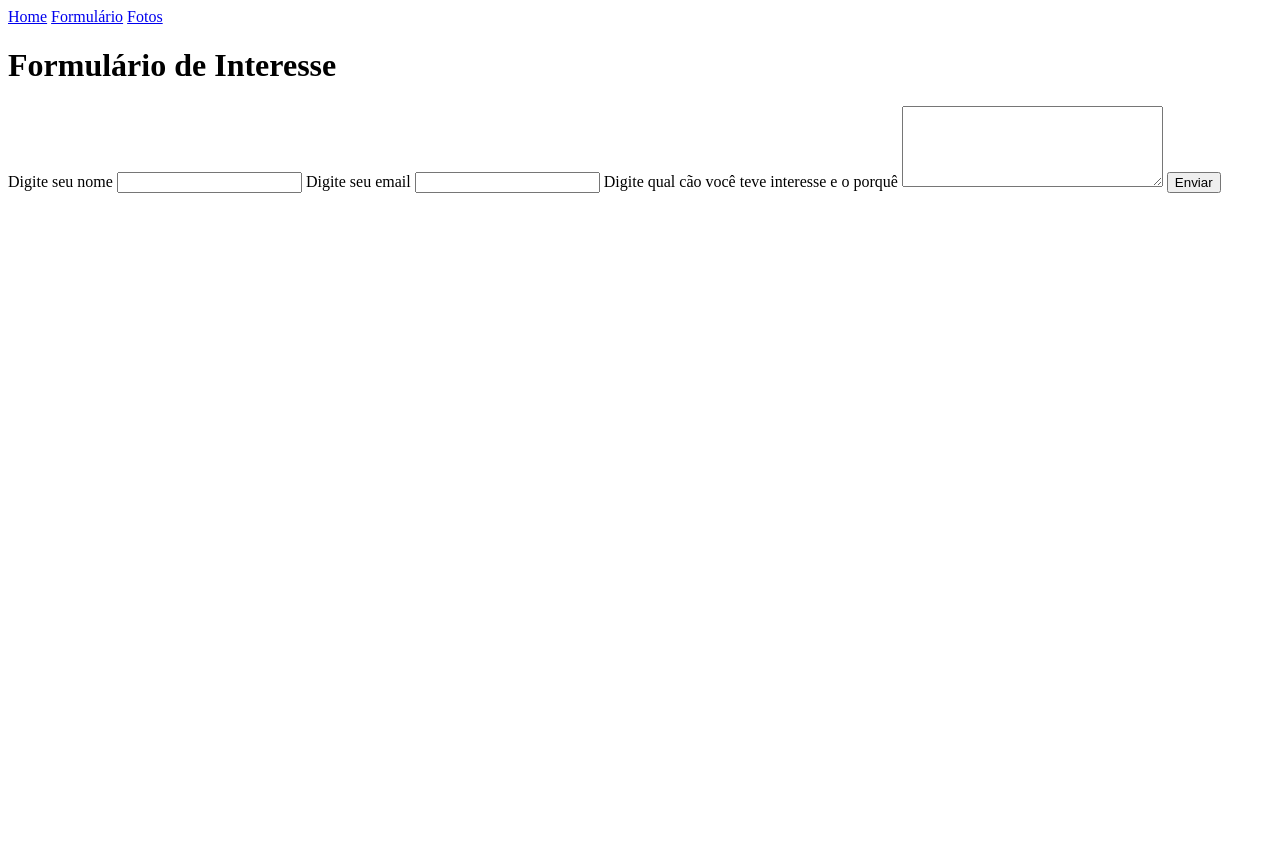
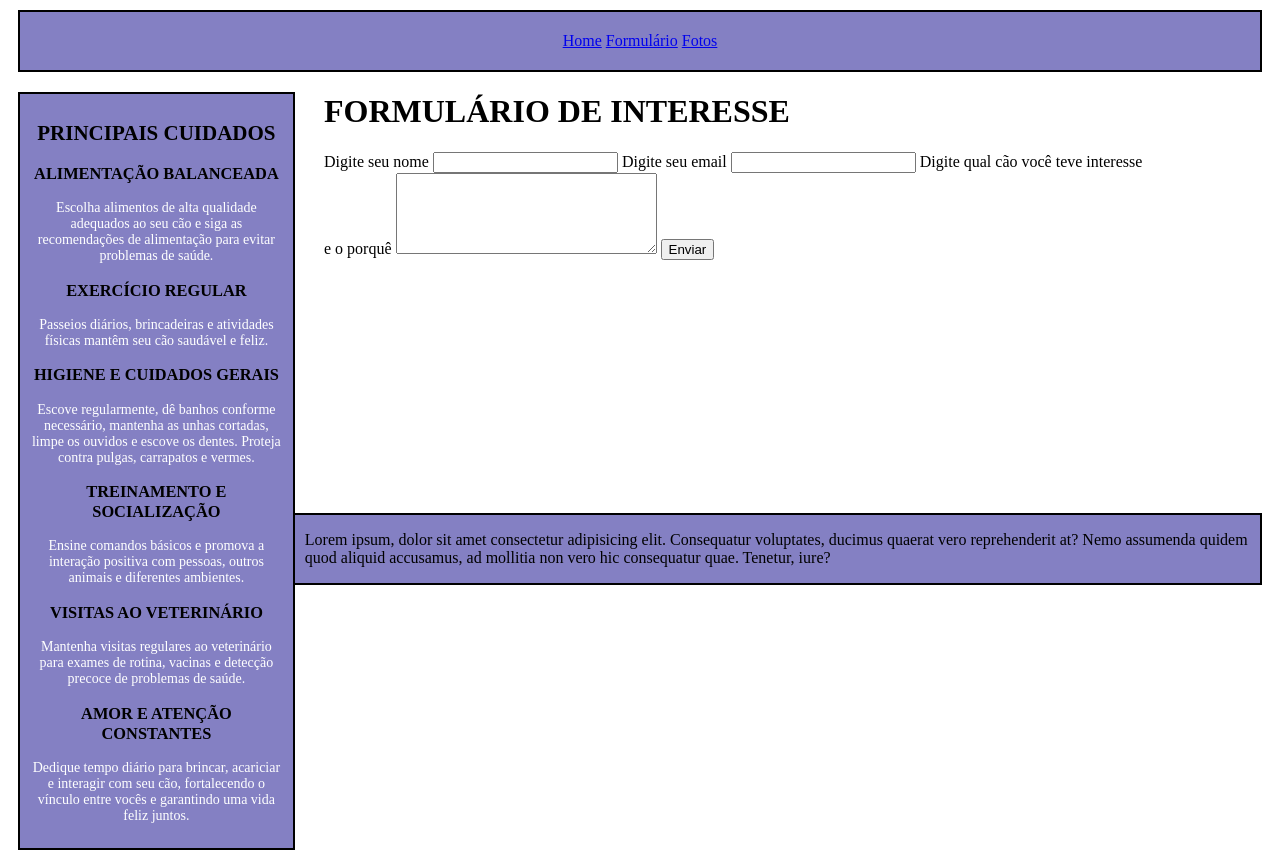
Before and after one commit to httpsgabi/PUC, a plain HTML site: page Desenvolvimento de Interfaces WEB/Semana3/formulario.html in a window 1280 px wide. Before the commit the page ends 800 px from the top, so only its background shows below. Drawn offline with Linux system fonts and the light colour scheme.

Commit message:
alterações nos exercícios de atp e diw

```diff
--- a/Desenvolvimento de Interfaces WEB/Semana3/formulario.html
+++ b/Desenvolvimento de Interfaces WEB/Semana3/formulario.html
@@ -15,6 +15,24 @@
 
     <aside>
 
+        <h2>Principais cuidados</h2>
+        <h3>Alimentação Balanceada</h3>
+        <p>Escolha alimentos de alta qualidade adequados ao seu cão e siga as recomendações de alimentação para evitar problemas de saúde.</p>
+
+        <h3>Exercício Regular</h3>
+        <p>Passeios diários, brincadeiras e atividades físicas mantêm seu cão saudável e feliz.</p>
+
+        <h3>Higiene e Cuidados Gerais</h3>
+        <p>Escove regularmente, dê banhos conforme necessário, mantenha as unhas cortadas, limpe os ouvidos e escove os dentes. Proteja contra pulgas, carrapatos e vermes.</p>
+
+        <h3>Treinamento e Socialização</h3>
+        <p>Ensine comandos básicos e promova a interação positiva com pessoas, outros animais e diferentes ambientes.</p>
+
+        <h3>Visitas ao Veterinário</h3>
+        <p>Mantenha visitas regulares ao veterinário para exames de rotina, vacinas e detecção precoce de problemas de saúde.</p>
+
+        <h3>Amor e Atenção Constantes</h3>
+        <p>Dedique tempo diário para brincar, acariciar e interagir com seu cão, fortalecendo o vínculo entre vocês e garantindo uma vida feliz juntos.</p>
     </aside>
 
     <main>
@@ -35,6 +53,8 @@
         </form>
     </main>
 
-    <footer></footer>
+    <footer>
+        <p>Lorem ipsum, dolor sit amet consectetur adipisicing elit. Consequatur voluptates, ducimus quaerat vero reprehenderit at? Nemo assumenda quidem quod aliquid accusamus, ad mollitia non vero hic consequatur quae. Tenetur, iure?</p>
+    </footer>
 </body>
 </html>
--- a/Desenvolvimento de Interfaces WEB/Semana3/index.css
+++ b/Desenvolvimento de Interfaces WEB/Semana3/index.css
@@ -0,0 +1,40 @@
+header{
+    border: 2px solid #000000;
+    padding: 20px;
+    text-align: center;
+    margin: 10px;
+    background-color: #8480c3;
+
+}
+aside{
+    width: 20%;
+    border: 2px solid #000000;
+    text-align: center;
+    padding: 10px;
+    float: left;
+    margin: 10px;
+    font-size: 14px;
+    background-color: #8480c3;
+    color: white;
+}
+main{
+
+    margin-left: 25%;
+    margin-right: 10%
+}
+
+footer{
+    border: 2px solid #000000;
+    margin: 20% 10px 10px 10px;
+    background-color: #8480c3;
+}
+
+h1, h2, h3{
+    text-transform: uppercase;
+    color: black;
+    font-family
+}
+
+a.menu{
+    padding: 2px, 10px, 2px, 10px;
+}
```
Also changed, not shown: Desenvolvimento de Interfaces WEB/Semana3/fotos.html (+19 -1 lines), Desenvolvimento de Interfaces WEB/Semana3/index.html (+4 -4 lines), 11 other files.
